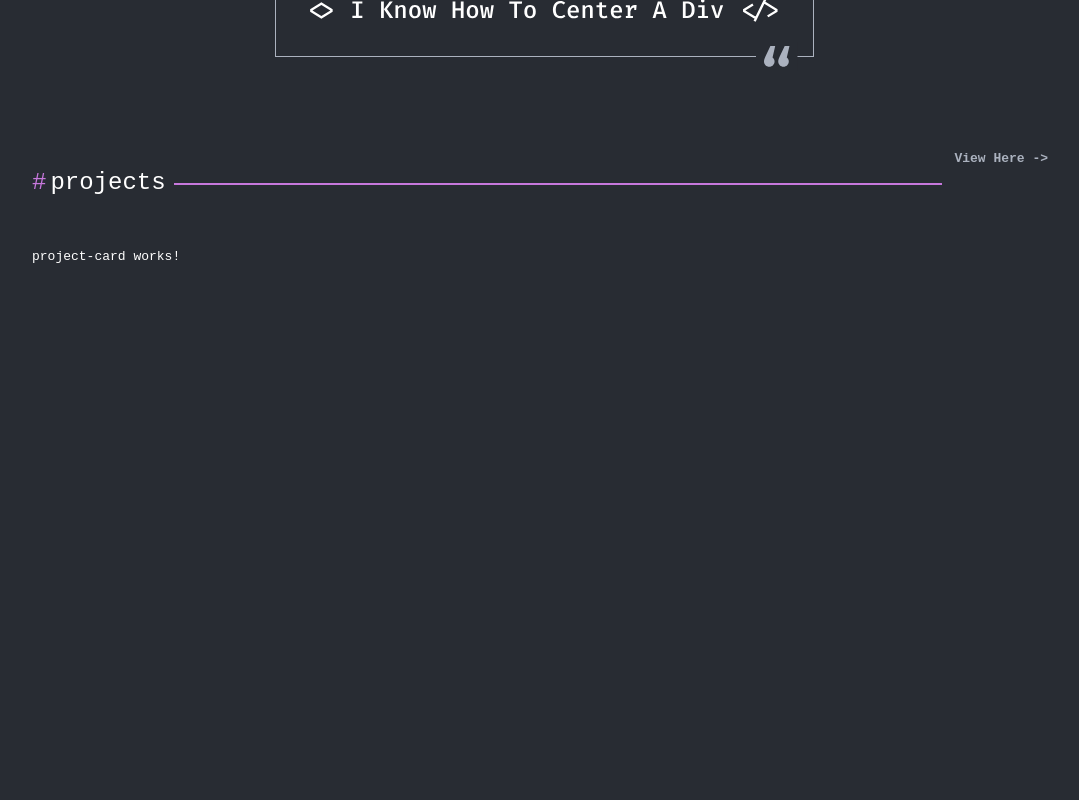
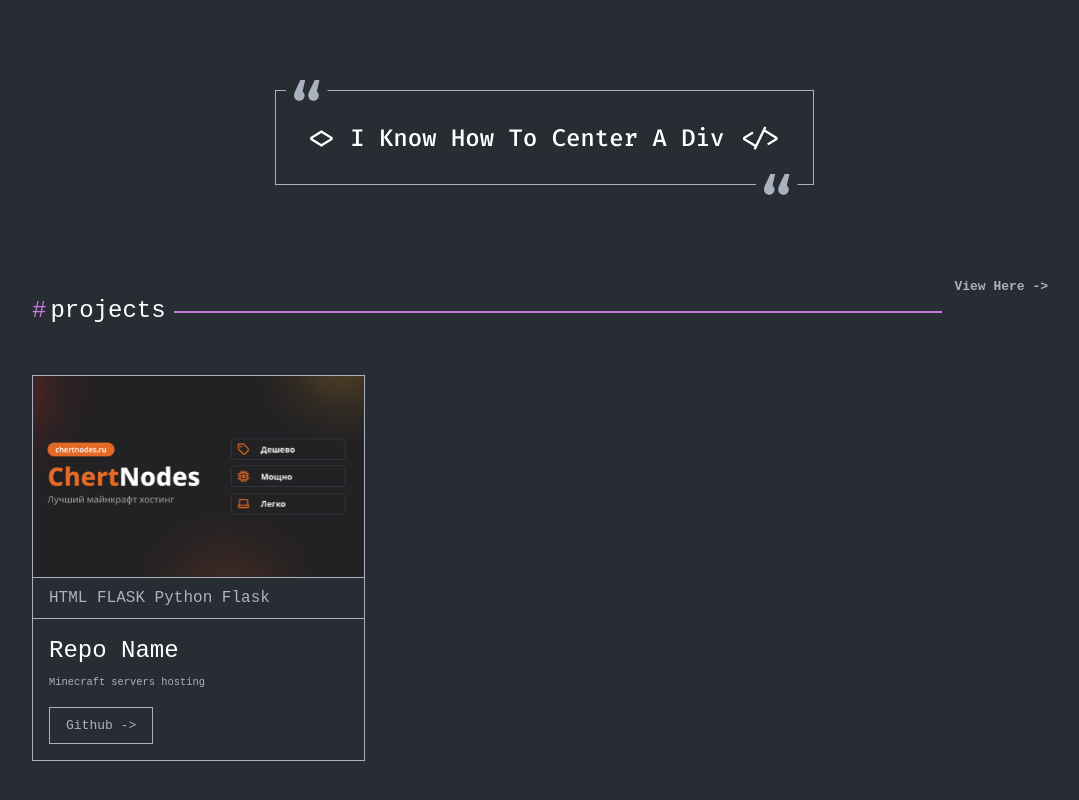
Before and after one commit to OXAYR/The-Dev-Uzair, an Angular app: page / in a window 1280 px wide. Shown: the part 848-1648 px from the top of the page, without its empty margins (96-1175 px from the left). Before the commit the page ends 1115 px from the top, so only its background shows below. Built offline with nearby package versions, Linux system fonts and the light colour scheme.

Commit message:
added the project card compoennt

```diff
--- a/src/app/components/master/master.component.html
+++ b/src/app/components/master/master.component.html
@@ -1,3 +1,3 @@
-<div class="px-32 flex flex-col">
+<div class="p-32 flex flex-col">
   <app-home></app-home>
 </div>
--- a/src/app/components/project-card/project-card.component.html
+++ b/src/app/components/project-card/project-card.component.html
@@ -1 +1,21 @@
-<p>project-card works!</p>
+<div class="flex gap-2">
+  <div class="border border-gray flex flex-col">
+    <img src="assets/images/thumbnail.svg" />
+    <div
+      class="border-b border-gray text-base px-4 py-2 whitespace-normal break-words text-gray"
+    >
+      HTML FLASK Python Flask
+    </div>
+    <div class="p-4">
+      <div class="flex flex-col gap-2">
+        <div class="text-2xl">Repo Name</div>
+        <small class="text-gray whitespace-normal break-words line-clamp-2"
+          >Minecraft servers hosting
+        </small>
+      </div>
+    </div>
+    <div class="mx-4 mb-4">
+      <button class="border border-gray px-4 py-2 text-gray">Github -></button>
+    </div>
+  </div>
+</div>
```
Also changed, not shown: src/assets/images/thumbnail.svg (added).
